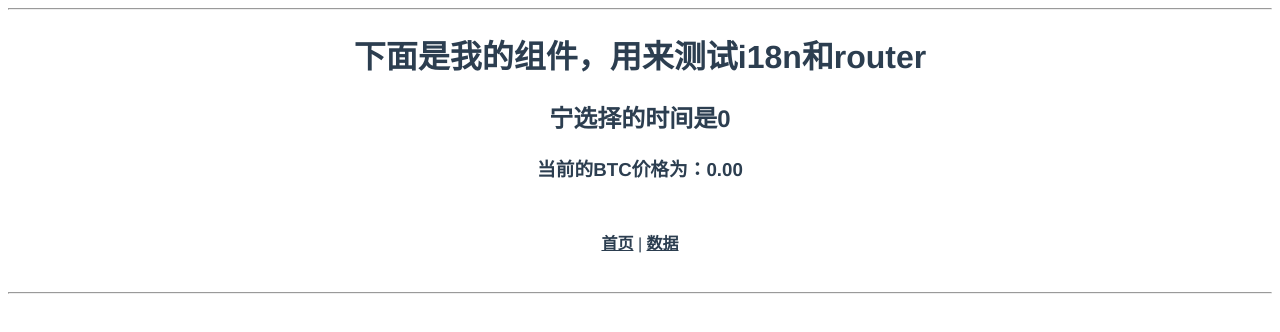
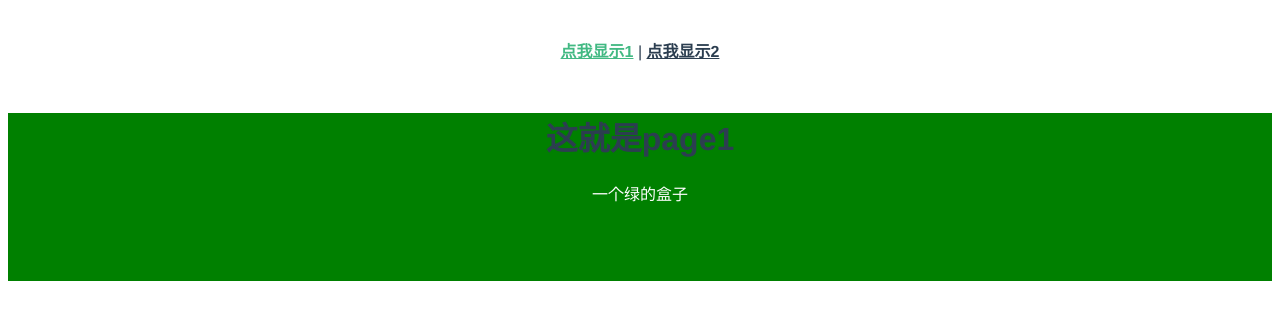
Before and after one commit to ChengFai/oh_my_vue2, a Vue app: page /#/one in a window 1280 px wide. Shown: the top 332 px of the page. Built offline with nearby package versions, Linux system fonts and the light colour scheme.

Commit message:
开始学习router

```diff
--- a/src/App.vue
+++ b/src/App.vue
@@ -1,24 +1,10 @@
 <template>
     <div id="app">
-        <!-- <nav>
-          <router-link to="/">Home</router-link> |
-          <router-link to="/about">About</router-link>
-        </nav> -->
-        <hr>
-        <h1>下面是我的组件，用来测试i18n和router</h1>
-        <h2>宁选择的时间是{{0}}</h2>
-        <my-sub></my-sub>
         <nav>
-            <router-link to="/home">首页</router-link> |
-            <router-link to="/data">数据</router-link>
+          <router-link to="/one">点我显示1</router-link> |
+          <router-link to="/two">点我显示2</router-link>
         </nav>
-
-        <hr>
-
-        <!-- <div id="app">
-            <p>{{ $d(new Date(), 'short') }}</p>
-            <p>{{ $d(new Date(), 'long', 'ja-JP') }}</p>
-        </div> -->
+        <router-view></router-view>
     </div>
 </template>
 
--- a/src/components/compo_sub.vue
+++ b/src/components/compo_sub.vue
@@ -5,13 +5,12 @@
 </template>
 
 <script>
-import unzip from "./unzip.js"
 
 export default {
   data () {
     return {
       btc_price: "0.00",
-      websock_id: 4152629025
+      websock_id: 415257348439
     }
   },
   created () {
--- a/src/components/unzip.js
+++ /dev/null
@@ -1,36 +0,0 @@
-
-import pako from 'pako';
-
-function zipToData(array) {
-    let str = '';
-    let i = 0;
-    const len = array.length;
-    let char1 = 0;
-    let char2 = 0;
-    let char3 = 0;
-    let char4 = 0;
-    while (i < len) {
-      char1 = array[i += 1];
-      // 当单个字节时, 最大值 '01111111', 最小值 '00000000' 右移四位 07, 00
-      // 当两个字节时, 最大值 '11011111', 最小值 '11000000' 右移四位 13, 12
-      // 当三个字节时, 最大值 '11101111', 最小值 '11100000' 右移四位 14, 14
-      if (char1 >> 4 <= 7) {
-        str += String.fromCharCode(char1);
-      } else if (char1 >> 4 === 12 || char1 >> 4 === 13) {
-        char2 = array[i += 1];
-        str += String.fromCharCode(((char1 & 0x1F) << 6) | (char2 & 0x3F));
-      } else if (char1 >> 4 === 14) {
-        char2 = array[i += 1];
-        char3 = array[i += 1];
-       char4 = ((char1 & 0x0F) << 12) | ((char2 & 0x3F) << 6);
-        str += String.fromCharCode(char4 | ((char3 & 0x3F) << 0));
-      }
-    }
-    return str;
-}
-
-export default function unzip(data) {
-    const byteArray = new Uint8Array(data); // 切换数据编码为Uint8Array
-    const pakoArr = pako.ungzip(byteArray); // 调用 pako 的方法解压数据
-    return zipToData(pakoArr);
-}
--- a/src/router/index.js
+++ b/src/router/index.js
@@ -1,27 +1,25 @@
 import Vue from 'vue'
 import VueRouter from 'vue-router'
-import HomeView from '../views/HomeView.vue'
+
+import page_one from '../views/page_one.vue'
+
 
 Vue.use(VueRouter)
 
 const routes = [
   {
-    path: '/',
-    name: 'home',
-    component: HomeView
+    path: '/one',
+    name: 'one',
+    component: page_one
   },
   {
-    path: '/about',
-    name: 'about',
-    // route level code-splitting
-    // this generates a separate chunk (about.[hash].js) for this route
-    // which is lazy-loaded when the route is visited.
-    component: () => import(/* webpackChunkName: "about" */ '../views/AboutView.vue')
+    path: '/two',
+    name: 'two',
+    component: () => import ('../views/page_two.vue' )
   }
 ]
 
 const router = new VueRouter({
   routes
 })
-
 export default router
--- a/src/views/AboutView.vue
+++ /dev/null
@@ -1,5 +0,0 @@
-<template>
-  <div class="about">
-    <h1>This is an about page</h1>
-  </div>
-</template>
--- a/src/views/HomeView.vue
+++ /dev/null
@@ -1,20 +0,0 @@
-<template>
-    <div class="home">
-      <img alt="Vue logo" src="../assets/logo.png">
-      <!-- <HelloWorld msg="Welcome to Your Vue.js App"/> -->
-
-    </div>
-
-</template>
-
-<script>
-// @ is an alias to /src
-import HelloWorld from '@/components/HelloWorld.vue'
-
-export default {
-  name: 'HomeView',
-  components: {
-    HelloWorld
-  }
-}
-</script>
--- /dev/null
+++ b/src/views/page_one.vue
@@ -0,0 +1,18 @@
+<template>
+    <div>
+        <h1>这就是page1</h1>
+        <div class="box">一个绿的盒子</div>
+    </div>
+</template>
+
+<style scoped>
+    div{
+        width: 100%;
+        height: 100px;
+        background-color: green;
+        text-align: center;
+    }
+    div .box {
+            color: white;
+    }
+</style>
--- /dev/null
+++ b/src/views/page_two.vue
@@ -0,0 +1,18 @@
+<template>
+    <div>
+        <h1>这就是page1</h1>
+        <div class="box">一个红色的盒子</div>
+    </div>
+</template>
+
+<style scoped>
+    div{
+        width: 100%;
+        height: 100px;
+        background-color: red;
+        text-align: center;
+    }
+    div .box {
+            color: white;
+    }
+</style>
```
Also changed, not shown: src/components/page_one.vue (deleted), src/components/page_two.vue (deleted).
